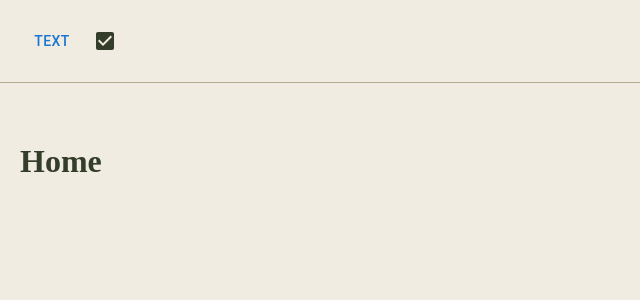
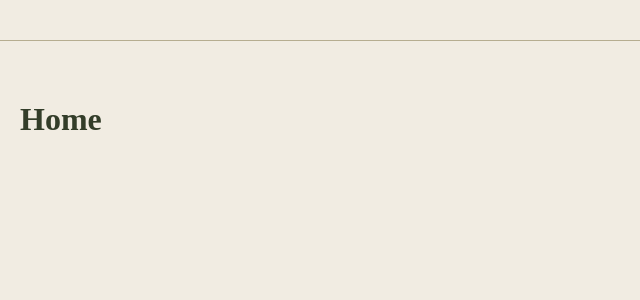
Before and after one commit to champagnekapy/skupina_4, a React (Create React App) app: page / in a window 1280 px wide. Shown: the top 300 px of the page, without its empty margins (0-640 px from the left). Built offline with nearby package versions, Linux system fonts and the light colour scheme.

Commit message:
code_cleanup

```diff
--- a/src/components/AnimatedRoutes.jsx
+++ b/src/components/AnimatedRoutes.jsx
@@ -12,8 +12,8 @@ function AnimatedRoutes() {
     <AnimatePresence>
       <Routes location={location} key={location.pathname}>
         <Route exact path='/' element={<Home />} />
-        <Route exact path='/Katalog' element={<Catalog />} />
-        <Route exact path='/ONas' element={<About />} />
+        <Route exact path='/Catalog' element={<Catalog />} />
+        <Route exact path='/About' element={<About />} />
         <Route path='*' element={<NotFound />} />
       </Routes>
     </AnimatePresence>
--- a/src/components/Navbar.jsx
+++ b/src/components/Navbar.jsx
@@ -1,8 +1,5 @@
 import React from "react";
 import { motion } from "framer-motion";
-
-import Checkbox from "@mui/material/Checkbox";
-import Button from "@mui/material/Button";
 
 function Navbar() {
   return (
@@ -11,11 +8,7 @@ function Navbar() {
       initial={{ opacity: 0 }}
       animate={{ opacity: 1 }}
       exit={{ opacity: 0, transition: { duration: 1 } }}
-    >
-      <Button variant='text'>Text</Button>
-
-      <Checkbox defaultChecked />
-    </motion.div>
+    ></motion.div>
   );
 }
 
```
